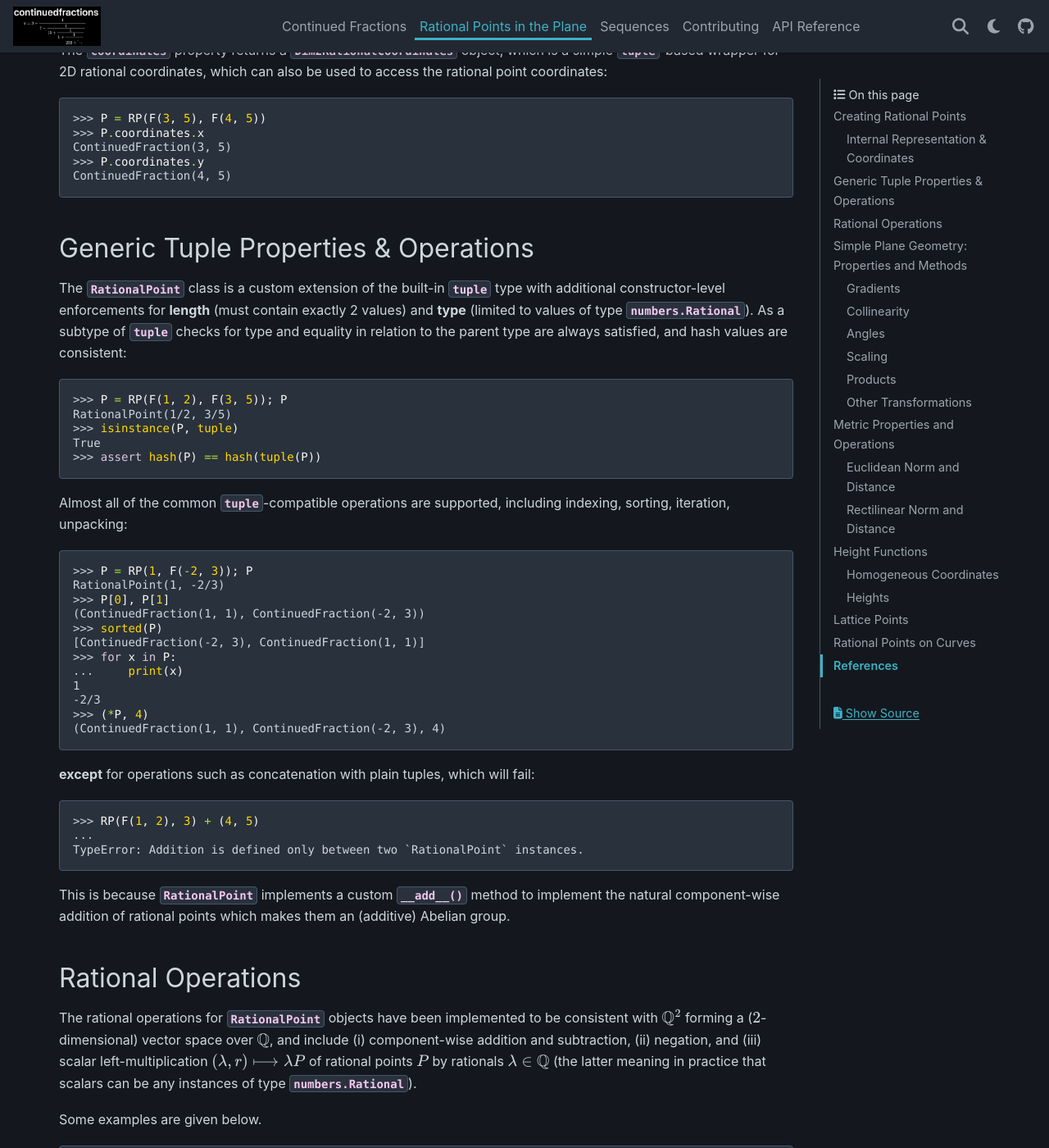
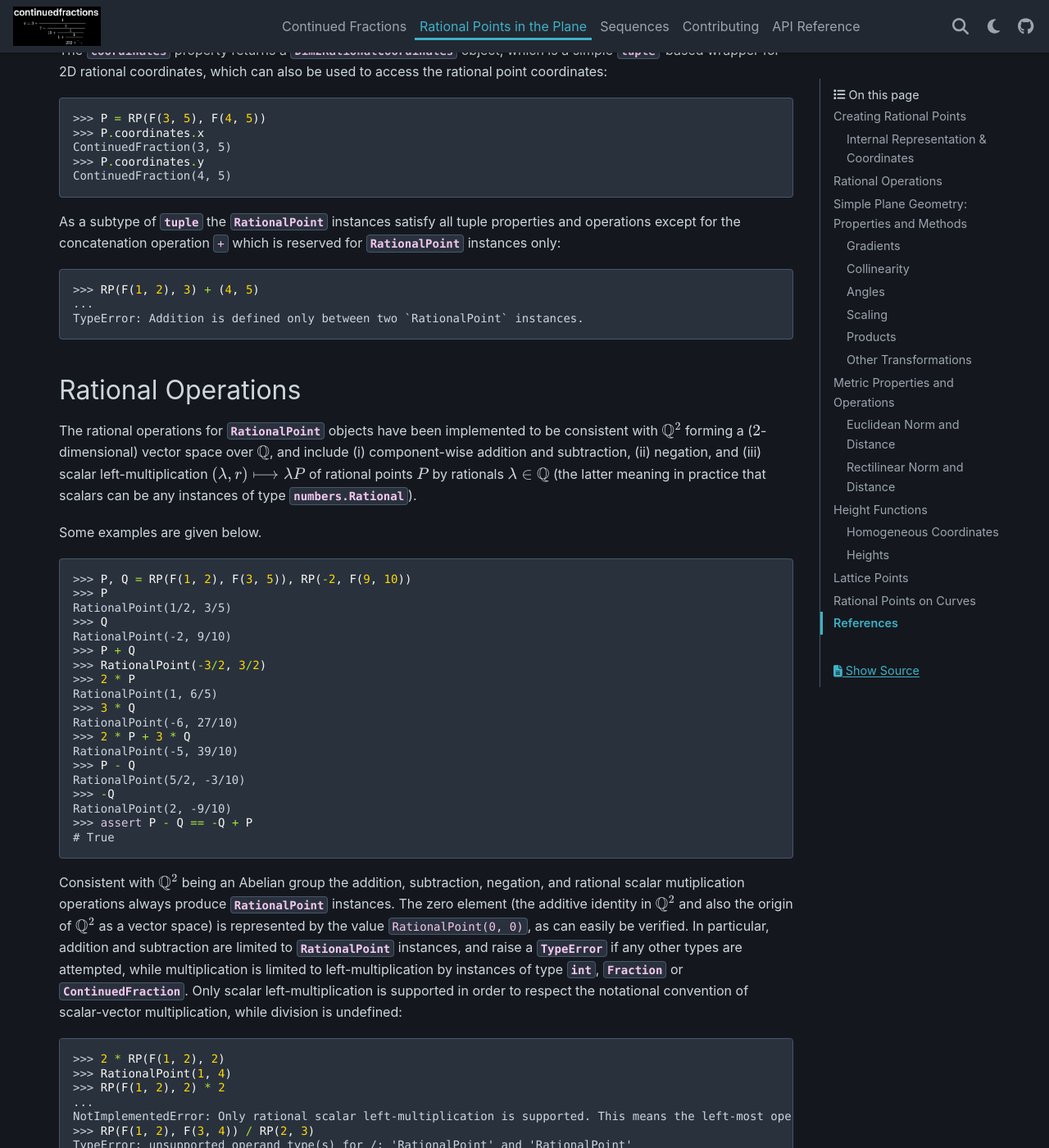
Before and after one commit to sr-murthy/continuedfractions, a Sphinx documentation site: the page built from docs/sources/rational-points.rst, in a window 1280 px wide and 1400 px high, scrolled down 1763 px. Shown: the whole window at 82% size. Built offline with Sphinx 7.4.7 and the PyData theme 0.15.4, drawn with Linux system fonts in a browser that asks for light colours; nearby versions of some CDN libraries; some of the changed text lies outside the part shown.

Commit message:
docs: some simplifications in the rational points docs

```diff
--- a/docs/sources/rational-points.rst
+++ b/docs/sources/rational-points.rst
@@ -89,47 +89,13 @@ The :py:attr:`~continuedfractions.rational_points.RationalPoint.coordinates` pro
    >>> P.coordinates.y
    ContinuedFraction(4, 5)
 
-.. _rational-points.generic-tuple-props:
-
-Generic Tuple Properties & Operations
--------------------------------------
-
-The :py:class:`~continuedfractions.rational_points.RationalPoint` class is a custom extension of the built-in :py:class:`tuple` type with additional constructor-level enforcements for **length** (must contain exactly 2 values) and **type** (limited to values of type :py:class:`numbers.Rational`). As a subtype of :py:class:`tuple` checks for type and equality in relation to the parent type are always satisfied, and hash values are consistent:
-
-.. code:: python
-
-   >>> P = RP(F(1, 2), F(3, 5)); P
-   RationalPoint(1/2, 3/5)
-   >>> isinstance(P, tuple)
-   True
-   >>> assert hash(P) == hash(tuple(P))
-
-Almost all of the common :py:class:`tuple`-compatible operations are supported, including indexing, sorting, iteration, unpacking:
-
-.. code:: python
-
-   >>> P = RP(1, F(-2, 3)); P
-   RationalPoint(1, -2/3)
-   >>> P[0], P[1]
-   (ContinuedFraction(1, 1), ContinuedFraction(-2, 3))
-   >>> sorted(P)
-   [ContinuedFraction(-2, 3), ContinuedFraction(1, 1)]
-   >>> for x in P:
-   ...     print(x)
-   1
-   -2/3
-   >>> (*P, 4)
-   (ContinuedFraction(1, 1), ContinuedFraction(-2, 3), 4)
-
-**except** for operations such as concatenation with plain tuples, which will fail:
+As a subtype of :py:class:`tuple` the :py:class:`~continuedfractions.rational_points.RationalPoint` instances satisfy all tuple properties and operations except for the concatenation operation ``+`` which is reserved for :py:class:`~continuedfractions.rational_points.RationalPoint` instances only:
 
 .. code:: python
 
    >>> RP(F(1, 2), 3) + (4, 5)
    ...
    TypeError: Addition is defined only between two `RationalPoint` instances.
-
-This is because :py:class:`~continuedfractions.rational_points.RationalPoint` implements a custom :py:meth:`~continuedfractions.rational_points.RationalPoint.__add__` method to implement the natural component-wise addition of rational points which makes them an (additive) Abelian group.
 
 .. _rational-points.rational-ops:
 
@@ -248,7 +214,7 @@ The :py:meth:`~continuedfractions.rational_points.RationalPoint.collinear_with_o
    >>> RP(1, 2).collinear_with_origin(RP(2, 4), RP(F(-1, 2), -1), RP(1000, -1000))
    False
 
-The implementation of :py:meth:`~continuedfractions.rational_points.RationalPoint.collinear_with`, which uses the simple gradient method, relies on the fact that collinearity is a transitive relation on triples of plane points, so that if three points :math:`P, Q, R` are collinear, and there is another point :math:`S` such that :math:`P, Q, S` are collinear, than :math:`P, Q, R, S` are collinear. To test the collinearity of :math:`n \geq 1` points :math:`P_1, P_2, \ldots, P_n` points it is thus sufficient to check whether :math:`P_1` and any two other points, :math:`P_j, P_k`, say, with  :math:`1 < j, k \leq n`, are not collinear : if so, the :math:`n` points are not collinear, otherwise they are all collinear.
+The basic collinearity test, which uses the simple gradient method, relies on the transitivity of collinearity on triples of plane points, so that if a point :math:`P` is collinear with points :math:`Q, R, S` then it is collinear with the two pairs :math:`Q, R` and :math:`R, S`.
 
 .. _rational-points.angles:
 
```
Also changed, not shown: 1 other file.
